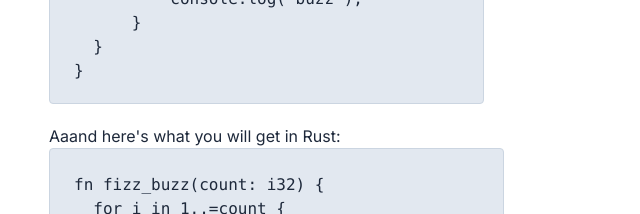
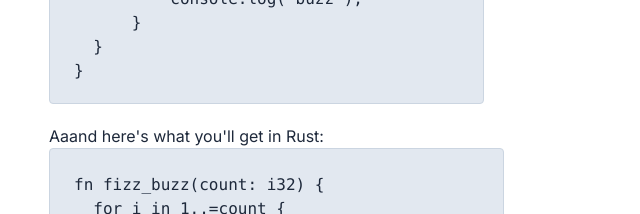
Before and after one commit to danielvaughn/huzzah, a Next.js app: page / in a window 1280 px wide. Shown: the part 800-1014 px from the top of the page, without its empty margins (227-867 px from the left). Built offline with nearby package versions, Linux system fonts and the light colour scheme.

Commit message:
adds minor change to test vercel

```diff
--- a/src/app/page.js
+++ b/src/app/page.js
@@ -123,7 +123,7 @@ export default function Home() {
       </section>
 
       <section className="mb-5">
-        <p>Aaand here&apos;s what you will get in Rust:</p>
+        <p>Aaand here&apos;s what you&apos;ll get in Rust:</p>
 
         <div className="px-6 pt-0 pb-5 border rounded bg-slate-200 border-slate-300 w-fit text-slate-800">
           {renderedRsBlock !== '' && (
```
